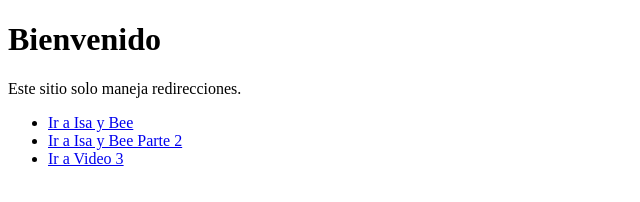
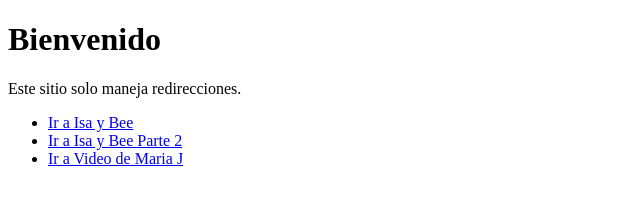
Before and after one commit to guillermitolindo/redirects-site, a plain HTML site: page index.html in a window 1280 px wide. Shown: the full height of the page, 0-640 px from the left. Drawn offline with Linux system fonts and the light colour scheme.

Commit message:
Update index.html

```diff
--- a/index.html
+++ b/index.html
@@ -10,7 +10,7 @@
   <ul>
     <li><a href="/el-control-remoto">Ir a Isa y Bee</a></li>
     <li><a href="/sigue-el-control">Ir a Isa y Bee Parte 2</a></li>
-    <li><a href="/video-3">Ir a Video 3</a></li>
+    <li><a href="/maria-jordi">Ir a Video de Maria J</a></li>
   </ul>
 </body>
 </html>
```
